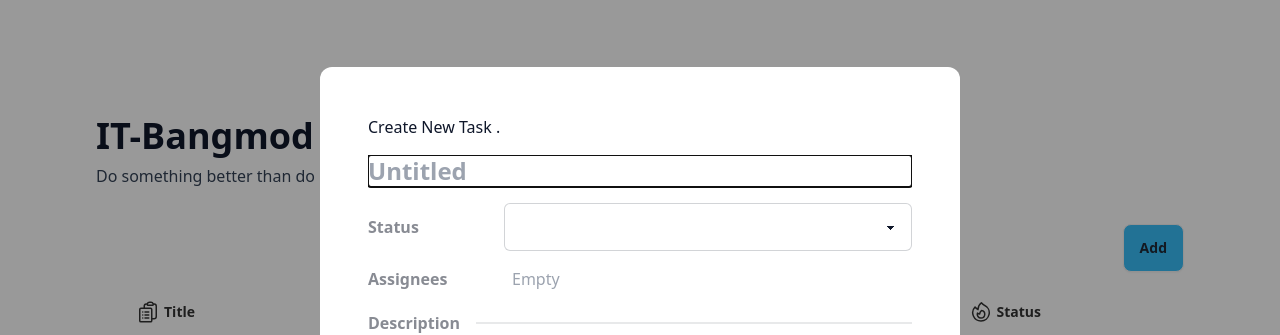
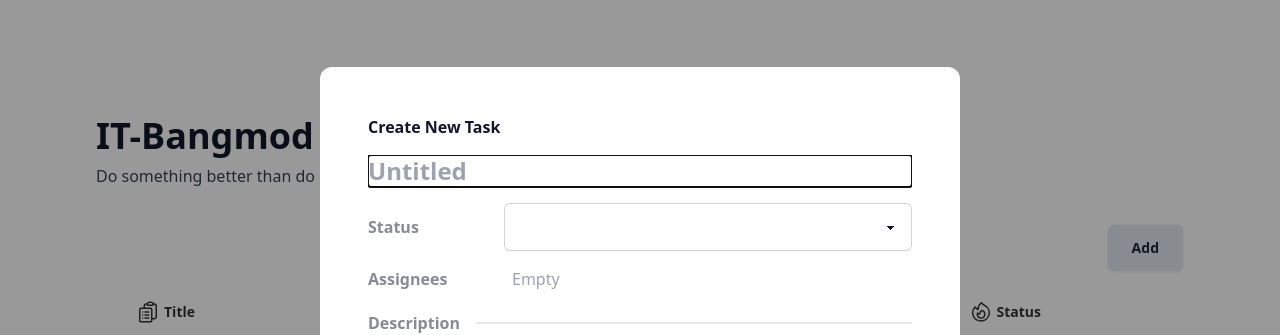
Before and after one commit to INT221-INTEGRATED-KW1/INT221-FRONTEND, a Vue app: page /task/add in a window 1280 px wide. Shown: the top 335 px of the page. Built offline with nearby package versions, Linux system fonts and the light colour scheme; no server answers.

Commit message:
modify add button

```diff
--- a/src/views/TaskCreate.vue
+++ b/src/views/TaskCreate.vue
@@ -56,8 +56,8 @@ const header = 'text-gray-900 text-opacity-50 font-semibold'
       name="detail"
       class="fixed w-[640px] h-5/6 bg-white flex flex-col gap-4 rounded-xl slide-in-fwd-center"
     >
-      <div class="w-auto flex flex-row justify-between m-12 mb-0">
-        <div>Create New Task .</div>
+      <div class="w-auto flex flex-row justify-between m-12 mb-0 font-bold">
+        <div>Create New Task</div>
       </div>
       <div v-if="isInValid" class="kbd kbd-md mx-12 bg-red-300">invalid title required!!!!</div>
       <div class="overflow-y-auto h-full m-12 my-0 mb-4">
--- a/src/views/TaskView.vue
+++ b/src/views/TaskView.vue
@@ -93,7 +93,7 @@ const thead = ref(
     </div>
 
     <div class="w-full h-auto flex justify-end">
-      <button @click="router.push('/task/add')" class="itbkk-button-add btn bg-sky-400">
+      <button @click="router.push('/task/add')" class="itbkk-button-add btn px-6 bg-slate-200">
         Add
       </button>
     </div>
```
